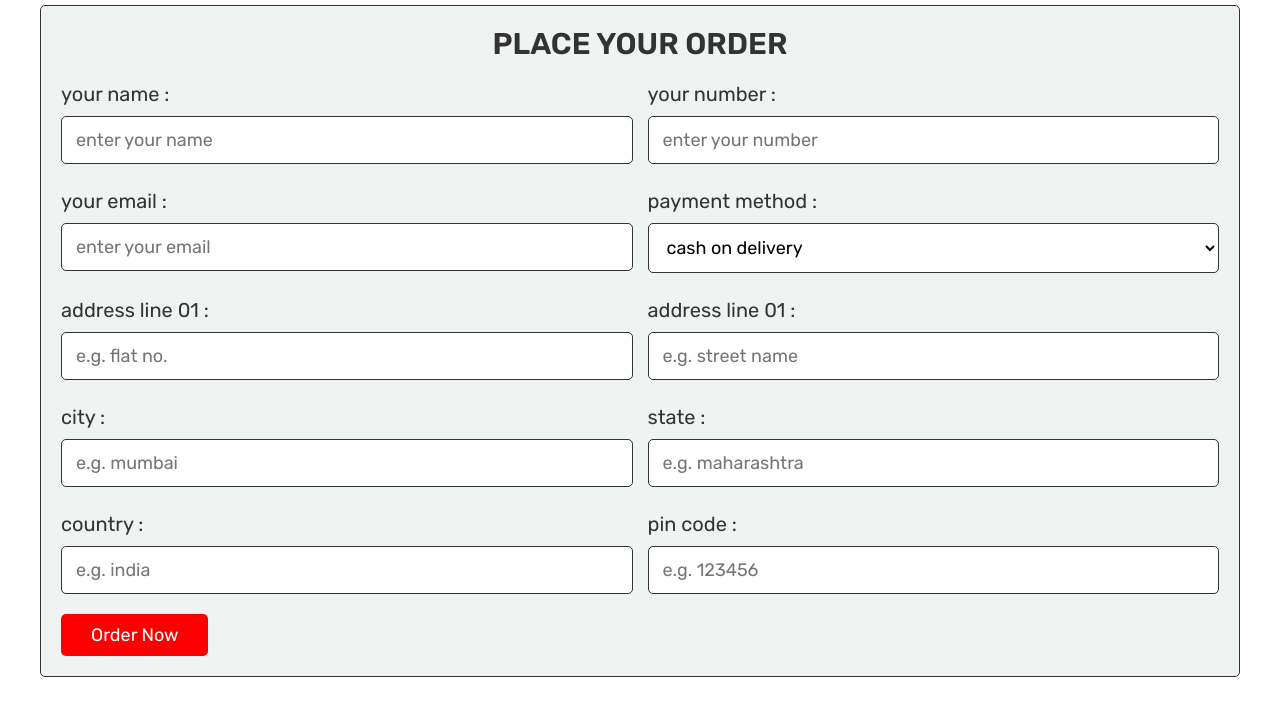
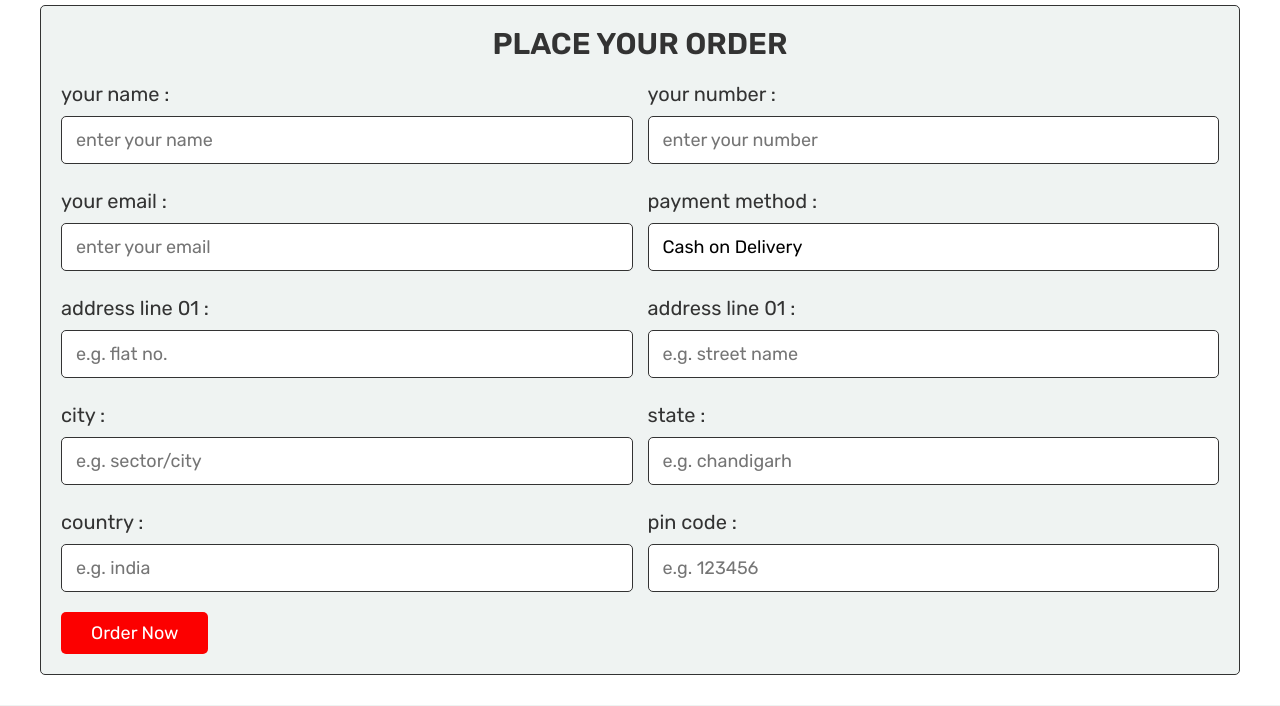
Before and after one commit to realsahilthakur/BOOK-STORE, a PHP site: page /checkout.php in a window 1280 px wide. Shown: the part 546-1252 px from the top of the page. Run offline with PHP 8.4, Linux system fonts and the light colour scheme; the visitor is signed in with stand-in values (Sample User, id 1); data that the repository does not hold is empty.

Commit message:
Update checkout.php

```diff
--- a/checkout.php
+++ b/checkout.php
@@ -107,7 +107,7 @@ if(isset($_POST['order_btn'])){
          </div>
          <div class="inputBox">
             <span>your number :</span>
-            <input type="number" name="number" required placeholder="enter your number">
+            <input type="tel" name="number" required placeholder="enter your number">
          </div>
          <div class="inputBox">
             <span>your email :</span>
@@ -115,16 +115,12 @@ if(isset($_POST['order_btn'])){
          </div>
          <div class="inputBox">
             <span>payment method :</span>
-            <select name="method">
-               <option value="cash on delivery">cash on delivery</option>
-               <option value="credit card">credit card</option>
-               <option value="paypal">paypal</option>
-               <option value="paytm">paytm</option>
-            </select>
+
+            <input name="method" value="Cash on Delivery" >
          </div>
          <div class="inputBox">
             <span>address line 01 :</span>
-            <input type="number" min="0" name="flat" required placeholder="e.g. flat no.">
+            <input type="tel" min="0" name="flat" required placeholder="e.g. flat no.">
          </div>
          <div class="inputBox">
             <span>address line 01 :</span>
@@ -132,11 +128,11 @@ if(isset($_POST['order_btn'])){
          </div>
          <div class="inputBox">
             <span>city :</span>
-            <input type="text" name="city" required placeholder="e.g. mumbai">
+            <input type="text" name="city" required placeholder="e.g. sector/city">
          </div>
          <div class="inputBox">
             <span>state :</span>
-            <input type="text" name="state" required placeholder="e.g. maharashtra">
+            <input type="text" name="state" required placeholder="e.g. chandigarh">
          </div>
          <div class="inputBox">
             <span>country :</span>
```
